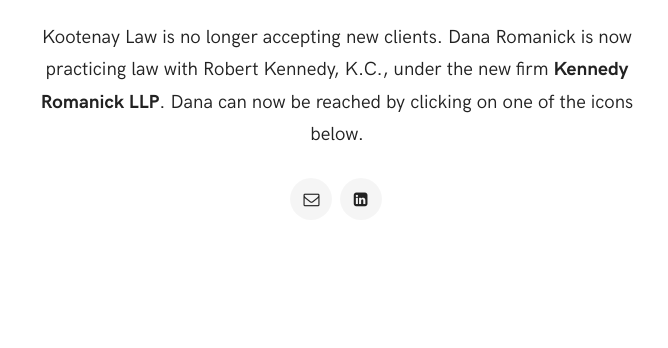
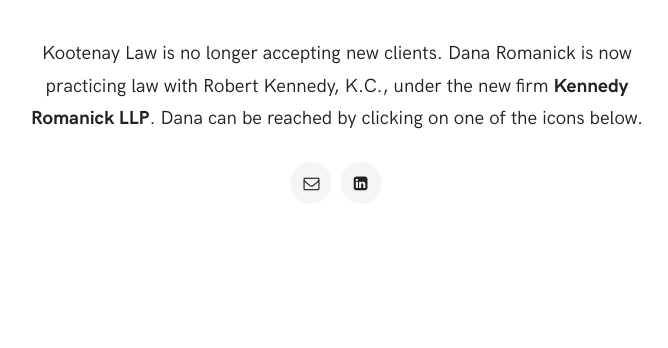
Before and after one commit to danagerous/kootenaylaw, a plain HTML site: page index.html in a window 1280 px wide. Shown: the part 452-800 px from the top of the page, without its empty margins (303-971 px from the left). Drawn offline with Linux system fonts and the light colour scheme.

Commit message:
Update description

```diff
--- a/index.html
+++ b/index.html
@@ -34,7 +34,7 @@
 
             <!-- DESCRIPTION -->
             <p>Kootenay Law is no longer accepting new clients. Dana Romanick is now practicing law with Robert Kennedy, K.C., under the new firm <strong>Kennedy Romanick LLP</strong>.
-            Dana can now be reached by clicking on one of the icons below.</p>
+            Dana can be reached by clicking on one of the icons below.</p>
 
             <p class="is-social-big is-social-solid">
             	<a class="social-link email" href="mailto:dromanick@kennedyromanick.com"></a>
```
